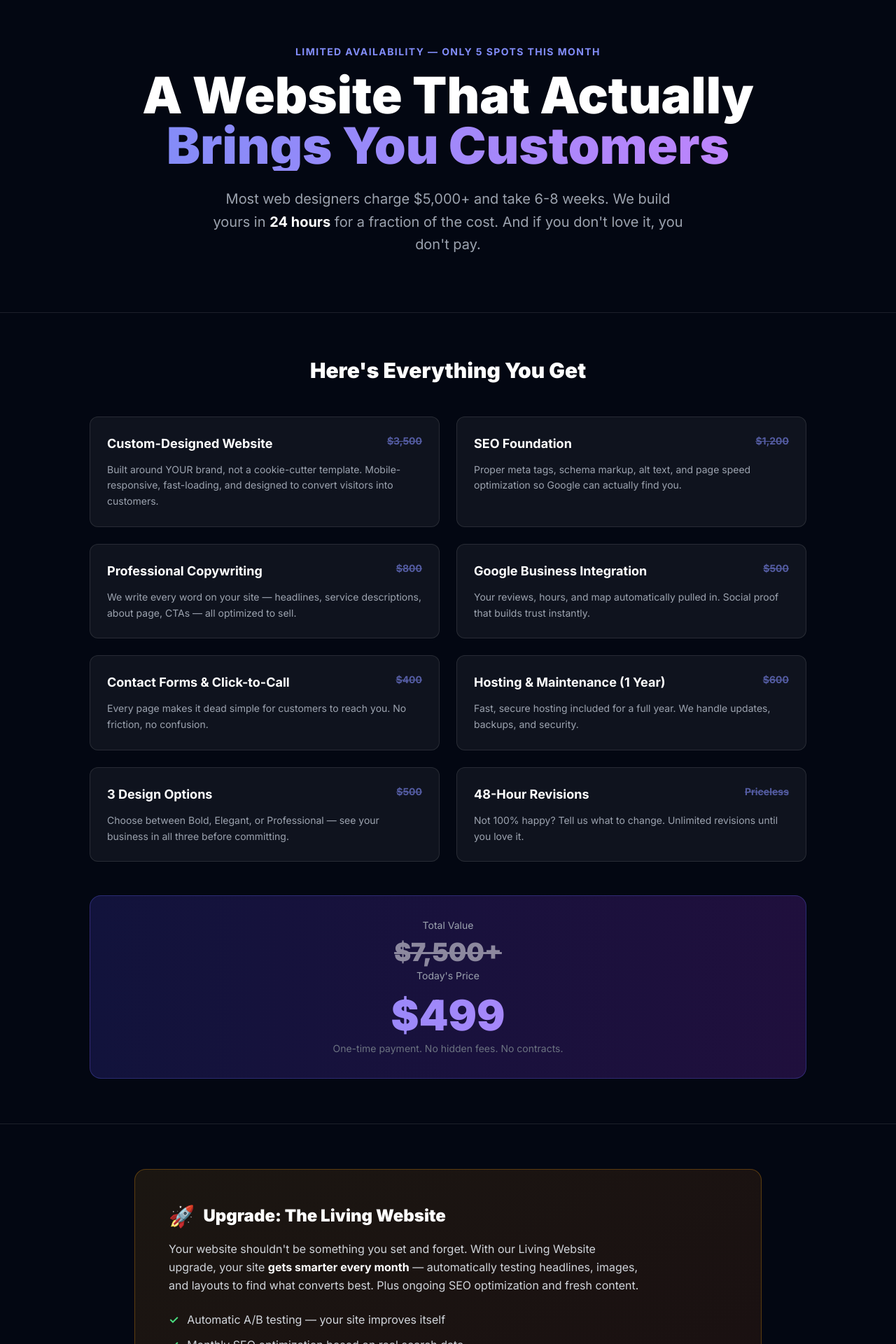
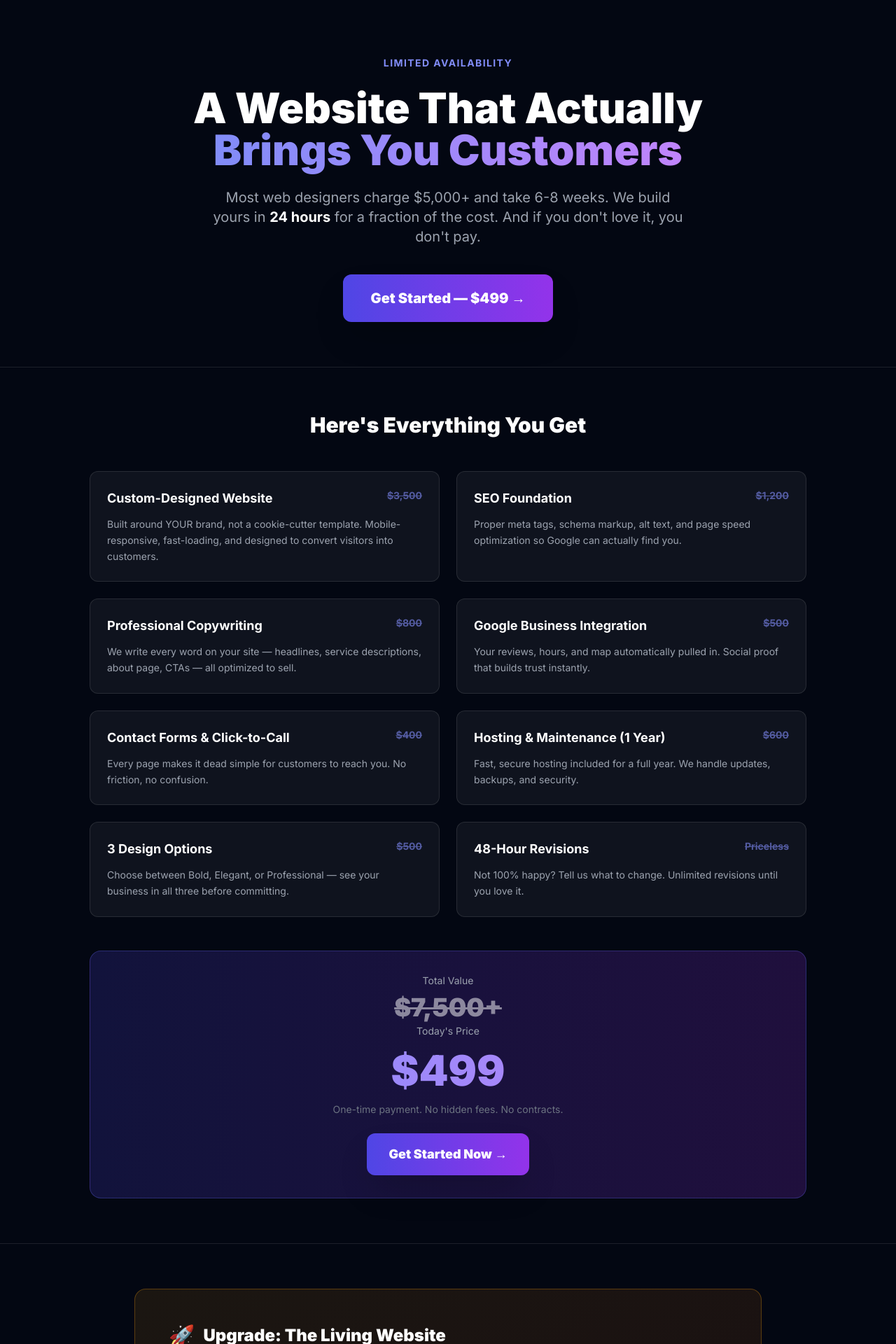
Before and after one commit to BestLessonEver/autolocal-platform-v2, a Next.js app: page /offer in a window 1280 px wide. Shown: the top 1920 px of the page at 70% size. Built offline with nearby package versions, Linux system fonts and the light colour scheme.

Commit message:
Offer page: fix headline, Limited Availability only, Living Website $99/mo, Custom Website, CTA top+bottom, prepopulate from URL params

```diff
--- a/src/app/offer/page.tsx
+++ b/src/app/offer/page.tsx
@@ -1,9 +1,49 @@
 /* eslint-disable @typescript-eslint/no-unused-vars, @typescript-eslint/no-explicit-any */
 'use client'
 
-import { useState } from 'react'
+import { useState, useEffect } from 'react'
+import { useSearchParams } from 'next/navigation'
+import { Suspense } from 'react'
 
-export default function OfferPage() {
+function PackageSelector({ selected, onChange }: { selected: string; onChange: (v: string) => void }) {
+  return (
+    <div>
+      <label className="block text-sm font-semibold text-gray-300 mb-4">Choose Your Package</label>
+      <div className="grid sm:grid-cols-2 gap-4">
+        <button
+          type="button"
+          onClick={() => onChange('starter')}
+          className={`p-5 rounded-xl border-2 text-left transition-all ${
+            selected === 'starter'
+              ? 'border-indigo-500 bg-indigo-500/10'
+              : 'border-white/10 hover:border-white/30'
+          }`}
+        >
+          <p className="font-bold text-white text-lg mb-1">Custom Website</p>
+          <p className="text-3xl font-black text-transparent bg-clip-text bg-gradient-to-r from-indigo-400 to-purple-400 mb-2">$499</p>
+          <p className="text-sm text-gray-400">One-time. Includes 1 year hosting.</p>
+        </button>
+        <button
+          type="button"
+          onClick={() => onChange('living')}
+          className={`p-5 rounded-xl border-2 text-left transition-all relative ${
+            selected === 'living'
+              ? 'border-amber-500 bg-amber-500/10'
+              : 'border-white/10 hover:border-white/30'
+          }`}
+        >
+          <span className="absolute -top-3 right-4 bg-amber-500 text-black text-xs font-bold px-3 py-0.5 rounded-full">POPULAR</span>
+          <p className="font-bold text-white text-lg mb-1">Living Website 🚀</p>
+          <p className="text-3xl font-black text-transparent bg-clip-text bg-gradient-to-r from-amber-400 to-orange-400 mb-2">$499 + $99/mo</p>
+          <p className="text-sm text-gray-400">Self-improving. A/B testing. SEO. Updates.</p>
+        </button>
+      </div>
+    </div>
+  )
+}
+
+function OfferContent() {
+  const searchParams = useSearchParams()
   const [formData, setFormData] = useState({
     businessName: '',
     contactName: '',
@@ -15,10 +55,27 @@ export default function OfferPage() {
   })
   const [submitted, setSubmitted] = useState(false)
 
+  // Prepopulate from URL params (from preview page or audit)
+  useEffect(() => {
+    const biz = searchParams.get('business') || searchParams.get('b') || ''
+    const name = searchParams.get('name') || searchParams.get('n') || ''
+    const email = searchParams.get('email') || searchParams.get('e') || ''
+    const phone = searchParams.get('phone') || searchParams.get('p') || ''
+    const website = searchParams.get('website') || searchParams.get('w') || ''
+    setFormData(f => ({
+      ...f,
+      businessName: biz || f.businessName,
+      contactName: name || f.contactName,
+      email: email || f.email,
+      phone: phone || f.phone,
+      currentWebsite: website || f.currentWebsite,
+    }))
+  }, [searchParams])
+
   const handleSubmit = async (e: React.FormEvent) => {
     e.preventDefault()
     try {
-      const res = await fetch('/api/audit-request', {
+      await fetch('/api/audit-request', {
         method: 'POST',
         headers: { 'Content-Type': 'application/json' },
         body: JSON.stringify({
@@ -33,6 +90,10 @@ export default function OfferPage() {
     } catch {
       setSubmitted(true)
     }
+  }
+
+  const scrollToOrder = () => {
+    document.getElementById('order')?.scrollIntoView({ behavior: 'smooth' })
   }
 
   if (submitted) {
@@ -56,21 +117,27 @@ export default function OfferPage() {
   return (
     <div className="min-h-screen bg-gray-950 text-white">
       {/* Hero */}
-      <section className="pt-16 pb-12 px-4">
+      <section className="pt-20 pb-16 px-4">
         <div className="max-w-4xl mx-auto text-center">
-          <p className="text-indigo-400 font-bold text-sm uppercase tracking-widest mb-4">
-            Limited Availability — Only 5 Spots This Month
+          <p className="text-indigo-400 font-bold text-sm uppercase tracking-widest mb-6">
+            Limited Availability
           </p>
-          <h1 className="text-4xl sm:text-5xl lg:text-7xl font-black leading-[0.95] mb-6">
-            A Website That Actually
-            <span className="block text-transparent bg-clip-text bg-gradient-to-r from-indigo-400 to-purple-400">
-              {' '}Brings You Customers
+          <h1 className="text-4xl sm:text-5xl lg:text-6xl font-black leading-tight mb-6">
+            A Website That Actually{' '}
+            <span className="text-transparent bg-clip-text bg-gradient-to-r from-indigo-400 to-purple-400">
+              Brings You Customers
             </span>
           </h1>
-          <p className="text-xl text-gray-400 max-w-2xl mx-auto mb-8 leading-relaxed">
+          <p className="text-lg sm:text-xl text-gray-400 max-w-2xl mx-auto mb-10 leading-relaxed">
             Most web designers charge $5,000+ and take 6-8 weeks. We build yours in <strong className="text-white">24 hours</strong> for
             a fraction of the cost. And if you don&apos;t love it, you don&apos;t pay.
           </p>
+          <button
+            onClick={scrollToOrder}
+            className="px-10 py-5 rounded-xl bg-gradient-to-r from-indigo-600 to-purple-600 text-white text-xl font-black shadow-2xl hover:shadow-indigo-500/25 transition-all hover:scale-[1.02] active:scale-[0.98]"
+          >
+            Get Started — $499 →
+          </button>
         </div>
       </section>
 
@@ -107,8 +174,14 @@ export default function OfferPage() {
             <p className="text-gray-400 text-sm mb-2">Total Value</p>
             <p className="text-4xl font-black text-white mb-1 line-through opacity-50">$7,500+</p>
             <p className="text-gray-400 text-sm mb-4">Today&apos;s Price</p>
-            <p className="text-6xl font-black text-transparent bg-clip-text bg-gradient-to-r from-indigo-400 to-purple-400 mb-2">$499</p>
-            <p className="text-gray-500 text-sm">One-time payment. No hidden fees. No contracts.</p>
+            <p className="text-6xl font-black text-transparent bg-clip-text bg-gradient-to-r from-indigo-400 to-purple-400 mb-4">$499</p>
+            <p className="text-gray-500 text-sm mb-6">One-time payment. No hidden fees. No contracts.</p>
+            <button
+              onClick={scrollToOrder}
+              className="px-8 py-4 rounded-xl bg-gradient-to-r from-indigo-600 to-purple-600 text-white text-lg font-black shadow-2xl hover:shadow-indigo-500/25 transition-all hover:scale-[1.02] active:scale-[0.98]"
+            >
+              Get Started Now →
+            </button>
           </div>
         </div>
       </section>
@@ -141,7 +214,7 @@ export default function OfferPage() {
               ))}
             </ul>
             <div className="flex items-baseline gap-3">
-              <span className="text-3xl font-black text-white">+$299/mo</span>
+              <span className="text-3xl font-black text-white">+$99/mo</span>
               <span className="text-gray-500">after your site launches</span>
             </div>
           </div>
@@ -244,39 +317,7 @@ export default function OfferPage() {
               />
             </div>
 
-            {/* Package Selection */}
-            <div>
-              <label className="block text-sm font-semibold text-gray-300 mb-4">Choose Your Package</label>
-              <div className="grid sm:grid-cols-2 gap-4">
-                <button
-                  type="button"
-                  onClick={() => setFormData(f => ({ ...f, package: 'starter' }))}
-                  className={`p-5 rounded-xl border-2 text-left transition-all ${
-                    formData.package === 'starter'
-                      ? 'border-indigo-500 bg-indigo-500/10'
-                      : 'border-white/10 hover:border-white/30'
-                  }`}
-                >
-                  <p className="font-bold text-white text-lg mb-1">New Website</p>
-                  <p className="text-3xl font-black text-transparent bg-clip-text bg-gradient-to-r from-indigo-400 to-purple-400 mb-2">$499</p>
-                  <p className="text-sm text-gray-400">One-time. Includes 1 year hosting.</p>
-                </button>
-                <button
-                  type="button"
-                  onClick={() => setFormData(f => ({ ...f, package: 'living' }))}
-                  className={`p-5 rounded-xl border-2 text-left transition-all relative ${
-                    formData.package === 'living'
-                      ? 'border-amber-500 bg-amber-500/10'
-                      : 'border-white/10 hover:border-white/30'
-                  }`}
-                >
-                  <span className="absolute -top-3 right-4 bg-amber-500 text-black text-xs font-bold px-3 py-0.5 rounded-full">POPULAR</span>
-                  <p className="font-bold text-white text-lg mb-1">Living Website 🚀</p>
-                  <p className="text-3xl font-black text-transparent bg-clip-text bg-gradient-to-r from-amber-400 to-orange-400 mb-2">$499 + $299/mo</p>
-                  <p className="text-sm text-gray-400">Self-improving. A/B testing. SEO. Updates.</p>
-                </button>
-              </div>
-            </div>
+            <PackageSelector selected={formData.package} onChange={v => setFormData(f => ({ ...f, package: v }))} />
 
             <button
               type="submit"
@@ -301,3 +342,11 @@ export default function OfferPage() {
     </div>
   )
 }
+
+export default function OfferPage() {
+  return (
+    <Suspense fallback={<div className="min-h-screen bg-gray-950" />}>
+      <OfferContent />
+    </Suspense>
+  )
+}
```
